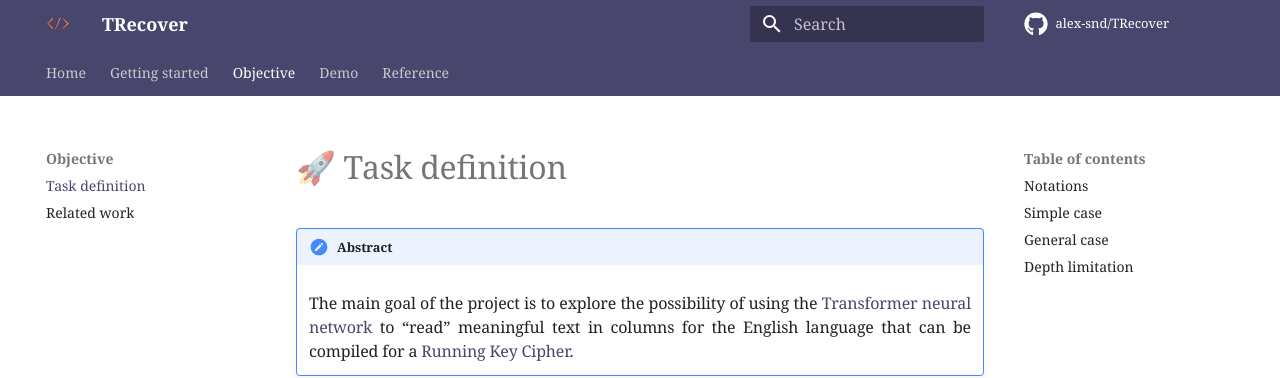
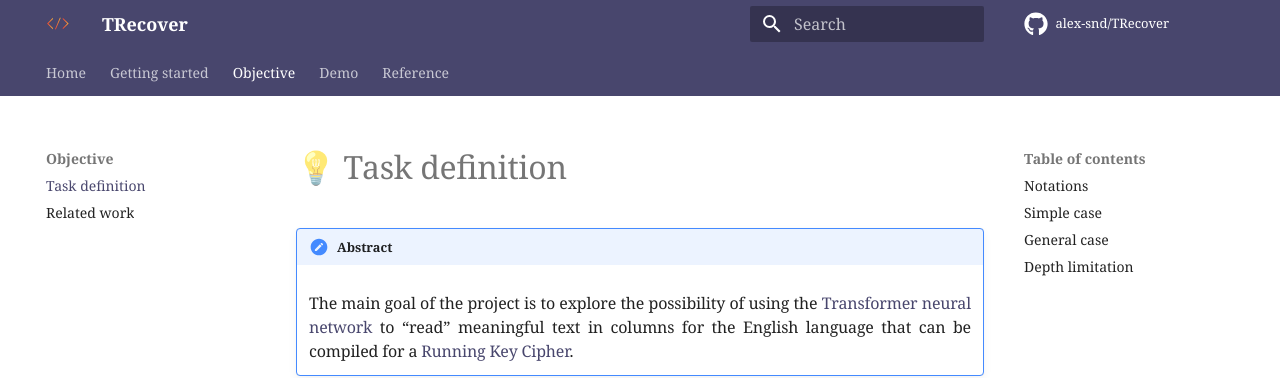
Before and after one commit to alex-snd/TRecover, an MkDocs documentation site: the page built from docs/objective/task_definition.md, in a window 1280 px wide and 900 px high. Shown: the top 378 px of the window. Built offline with MkDocs 1.6.1 and Material for MkDocs 9.7.7, drawn with Linux system fonts in a browser that asks for light colours; some web fonts are replaced; comment, search, counter and statistics services are not loaded.

Commit message:
Minor changes

```diff
--- a/docs/objective/task_definition.md
+++ b/docs/objective/task_definition.md
@@ -1,8 +1,8 @@
 ---
-title: "🚀 Task definition"
+title: "💡 Task definition"
 ---
 
-# 🚀 Task definition
+# 💡 Task definition
 
 !!! important "Abstract"
 
```
